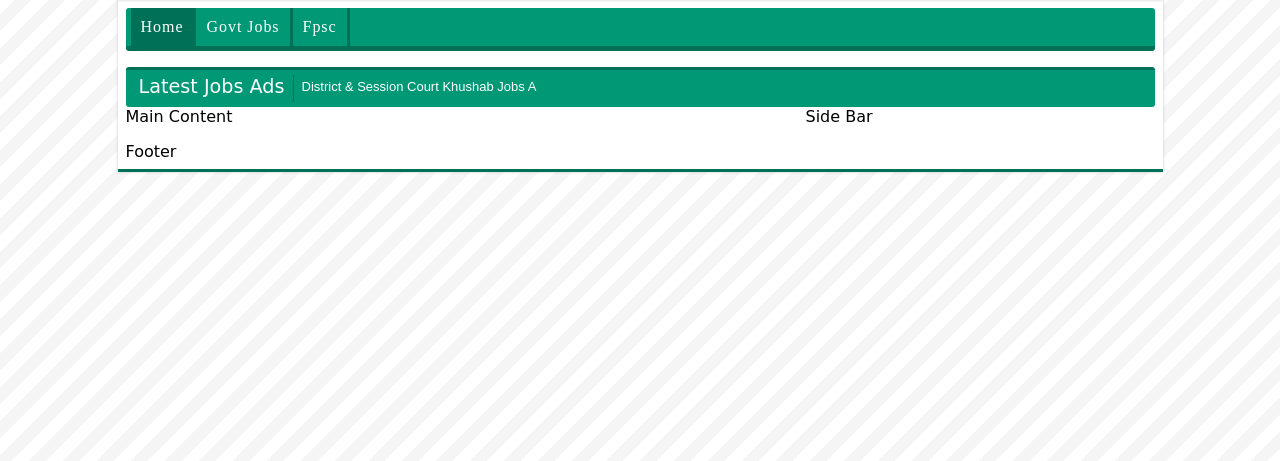
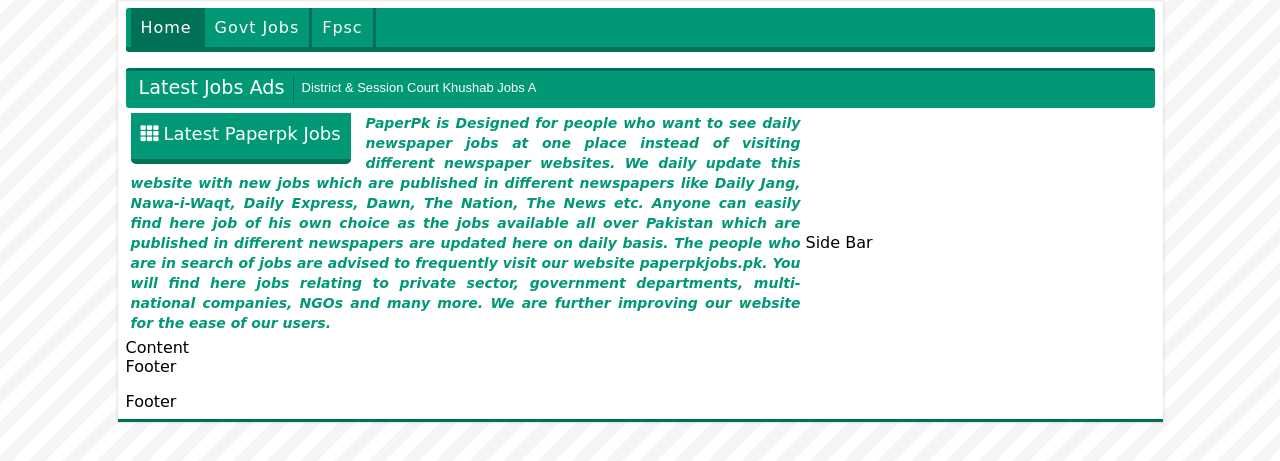
Before and after one commit to faris-xhan/paper_pk_clone, a plain HTML site: page index.html in a window 1280 px wide. Shown: the part 97-558 px from the top of the page. Drawn offline with Linux system fonts and the light colour scheme; a web font is replaced by a local one.

Commit message:
add content header

```diff
--- a/css/index.css
+++ b/css/index.css
@@ -130,7 +130,7 @@ body {
   font-size: 1rem;
   text-transform: capitalize;
   letter-spacing: 0.06rem;
-  font-family: Salsa;
+  font-family: var(--ff);
   border-right: var(--border);
 }
 
@@ -177,6 +177,43 @@ body {
   font-family: var(--ff);
   font-weight: 400;
 }
+
+/* Main Content Section */
+
+.content-header {
+  padding: 5px;
+}
+.content-header h1 {
+  padding: 10px;
+  font-family: var(--ff);
+  color: #ffffff;
+  background: var(--primary-color);
+  border-bottom: 5px solid var(--secondary-color);
+  float: left;
+  margin-right: 15px;
+  margin-bottom: 0px;
+  font-size: large !important;
+  padding-bottom: 15px;
+  border-radius: 0px 0px 5px 5px;
+  font-weight: 400;
+}
+
+.content-header h1 span {
+  padding-right: 5px;
+}
+
+.content-header p {
+  text-transform: initial;
+  text-size-adjust: inherit;
+  text-align: justify;
+  font-weight: bold;
+  color: var(--primary-color);
+  font-style: italic;
+  font-family: var(--ff);
+  font-size: 14px;
+  line-height: 1.42857143;
+}
+
 /* Media Query */
 
 @media screen and (max-width: 990px) {
--- a/index.html
+++ b/index.html
@@ -17,13 +17,6 @@
       integrity="sha512-sVSECYdnRMezwuq5uAjKQJEcu2wybeAPjU4VJQ9pCRcCY4pIpIw4YMHIOQ0CypfwHRvdSPbH++dA3O4Hihm/LQ=="
       crossorigin="anonymous"
       referrerpolicy="no-referrer"
-    />
-    <link
-      rel="stylesheet"
-      id="Salsa-css"
-      href="http://fonts.googleapis.com/css?family=Salsa%3Aregular"
-      type="text/css"
-      media="all"
     />
     <link rel="stylesheet" href="/css/index.css" />
     <title>Paper pk - jobs</title>
@@ -81,7 +74,32 @@
             typeWriterEffect(text);
           </script>
         </section>
-        <section class="main-content">Main Content</section>
+        <section class="main-content">
+          <section class="content-header">
+            <article>
+              <h1>
+                <span class="fa fa-th" aria-hidden="true"></span>Latest Paperpk
+                Jobs
+              </h1>
+              <p>
+                PaperPk is Designed for people who want to see daily newspaper
+                jobs at one place instead of visiting different newspaper
+                websites. We daily update this website with new jobs which are
+                published in different newspapers like Daily Jang, Nawa-i-Waqt,
+                Daily Express, Dawn, The Nation, The News etc. Anyone can easily
+                find here job of his own choice as the jobs available all over
+                Pakistan which are published in different newspapers are updated
+                here on daily basis. The people who are in search of jobs are
+                advised to frequently visit our website paperpkjobs.pk. You will
+                find here jobs relating to private sector, government
+                departments, multi-national companies, NGOs and many more. We
+                are further improving our website for the ease of our users.
+              </p>
+            </article>
+          </section>
+          <section class="content-table">Content</section>
+          <section class="content-footer">Footer</section>
+        </section>
         <section class="side-bar">Side Bar</section>
       </section>
 
```
